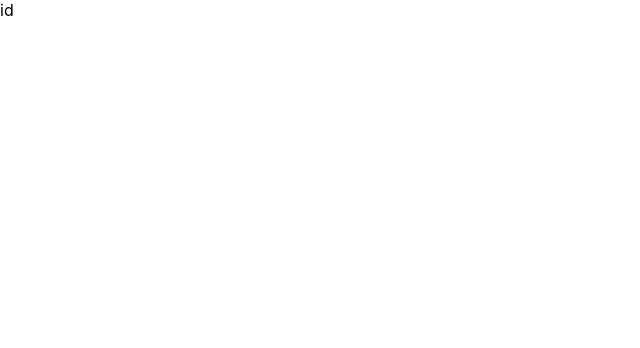
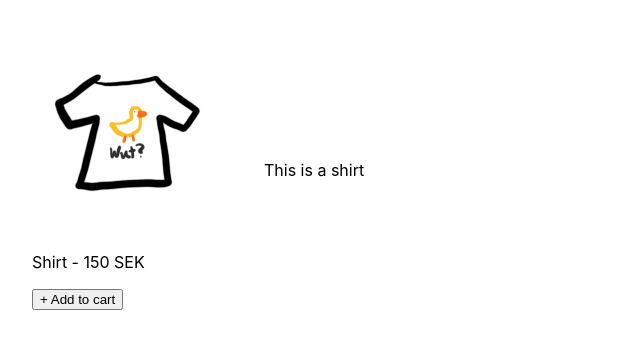
Before and after one commit to thetylerwolf/shopping-cart, a React (Create React App) app: page /product/1 in a window 1280 px wide. Shown: the top 348 px of the page, without its empty margins (0-640 px from the left). Built offline with nearby package versions, Linux system fonts and the light colour scheme.

Commit message:
end of class code state

```diff
--- a/src/App.jsx
+++ b/src/App.jsx
@@ -21,7 +21,12 @@ function App() {
             <Shop cartItems={cartItems} handleAddToCart={handleAddToCart} />
           }
         />
-        <Route path="/product/:id" element={<ItemPage />} />
+        <Route
+          path="/product/:id"
+          element={
+            <ItemPage cartItems={cartItems} handleAddToCart={handleAddToCart} />
+          }
+        />
       </Routes>
     </BrowserRouter>
   );
--- a/src/components/Body.jsx
+++ b/src/components/Body.jsx
@@ -1,3 +1,5 @@
+import { Link } from "react-router-dom";
+
 import Product from "./Product";
 import { products } from "../data";
 
@@ -5,10 +7,12 @@ function Body({ onAdd }) {
   return (
     <div style={{ display: "flex", flexWrap: "wrap" }}>
       {products.map((product) => {
-        const { name, price, image } = product;
+        const { name, price, image, id } = product;
 
         return (
-          <Product name={name} price={price} image={image} onAdd={onAdd} />
+          <Link to={`/product/${id}`} key={id}>
+            <Product name={name} price={price} image={image} onAdd={onAdd} />
+          </Link>
         );
       })}
     </div>
--- a/src/data.js
+++ b/src/data.js
@@ -4,35 +4,41 @@ export const products = [
     price: 150,
     image: "/image/shirt.jpg",
     description: "This is a shirt",
+    id: 1,
   },
   {
     name: "Pants",
     price: 250,
     image: "/image/pants.jpg",
     description: "This is pants",
+    id: 2,
   },
   {
     name: "Hat",
     price: 150,
     image: "/image/hat.jpg",
     description: "This is a hat",
+    id: 3,
   },
   {
     name: "Scarf",
     price: 250,
     image: "/image/scarf.jpg",
     description: "This is a scarf",
+    id: 4,
   },
   {
     name: "Shoes",
     price: 350,
     image: "/image/shoes.jpg",
     description: "This is shoes",
+    id: 5,
   },
   {
     name: "Watch",
     price: 450,
     image: "/image/watch.jpg",
     description: "This is a watch",
+    id: 6,
   },
 ];
--- a/src/pages/ItemPage.jsx
+++ b/src/pages/ItemPage.jsx
@@ -1,3 +1,33 @@
-export default function ItemPage() {
-  return <div>id</div>;
+import { useParams } from "react-router-dom";
+
+import { useEffect, useState } from "react";
+import Product from "../components/Product";
+import { products } from "../data";
+
+export default function ItemPage({ handleAddToCart, cartItems }) {
+  const { id } = useParams();
+  const [item, setItem] = useState();
+
+  useEffect(() => {
+    const foundItem = products.find((p) => {
+      return p.id === +id;
+    });
+    setItem(foundItem);
+  }, [id]);
+
+  if (!item) return <div>Item not found</div>;
+
+  const { name, price, image, description } = item;
+
+  return (
+    <div style={{ display: "flex" }}>
+      <Product
+        name={name}
+        price={price}
+        image={image}
+        onAdd={handleAddToCart}
+      />
+      <div style={{ marginTop: "10em" }}>{description}</div>
+    </div>
+  );
 }
```
